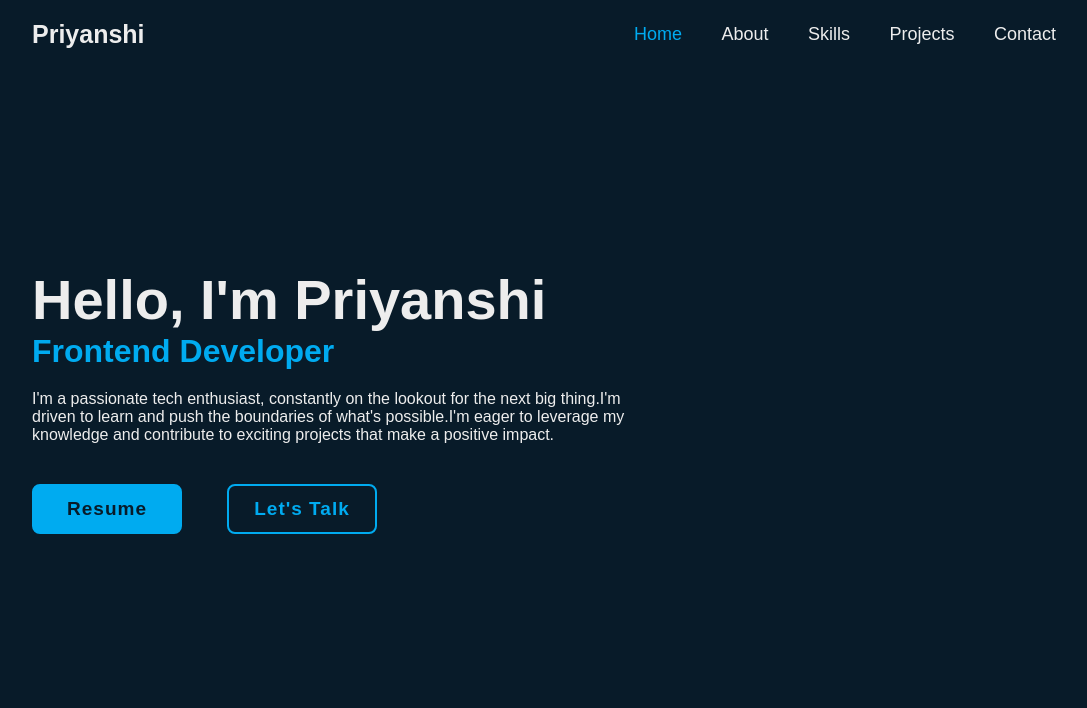
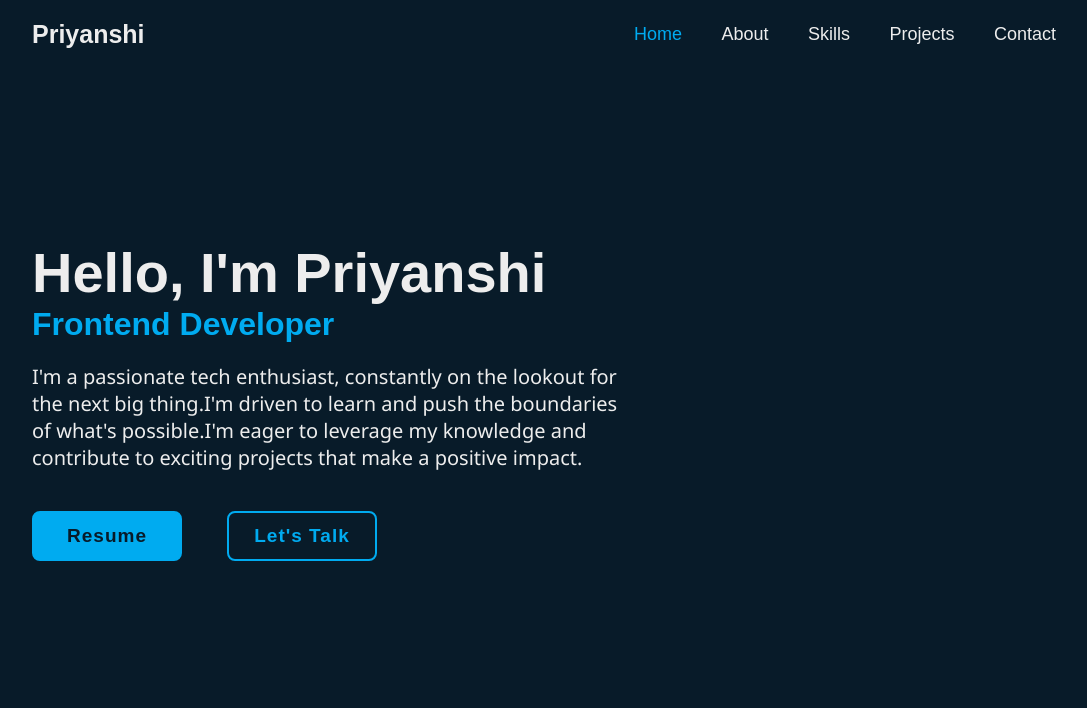
Before and after one commit to priyanshigoyal2801/Portfolio-Website, a plain HTML site: page index.html in a window 1280 px wide. Shown: the top 708 px of the page, without its empty margins (96-1183 px from the left). Drawn offline with nearby package versions, Linux system fonts and the light colour scheme.

Commit message:
paragraph

```diff
--- a/style.css
+++ b/style.css
@@ -77,8 +77,9 @@ body {
 }
 
 .home-content p {
-    font-size: 16px;
+    font-size: 20px;
     margin: 20px 0 40px;
+    font-family: 'Segoe UI', Tahoma, Geneva, Verdana, sans-serif;
 }
 
 .home-content .btn-box {
```
